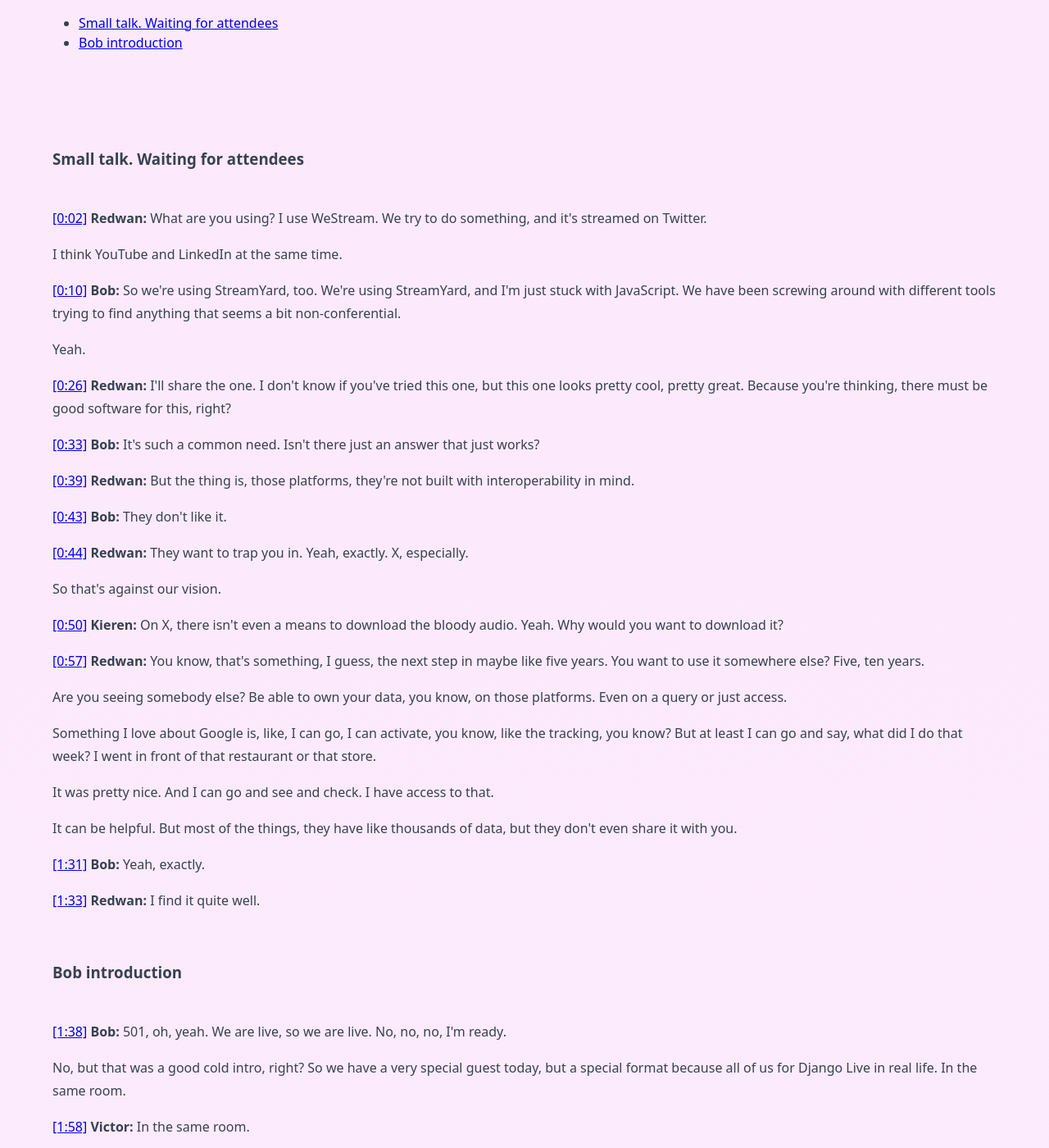
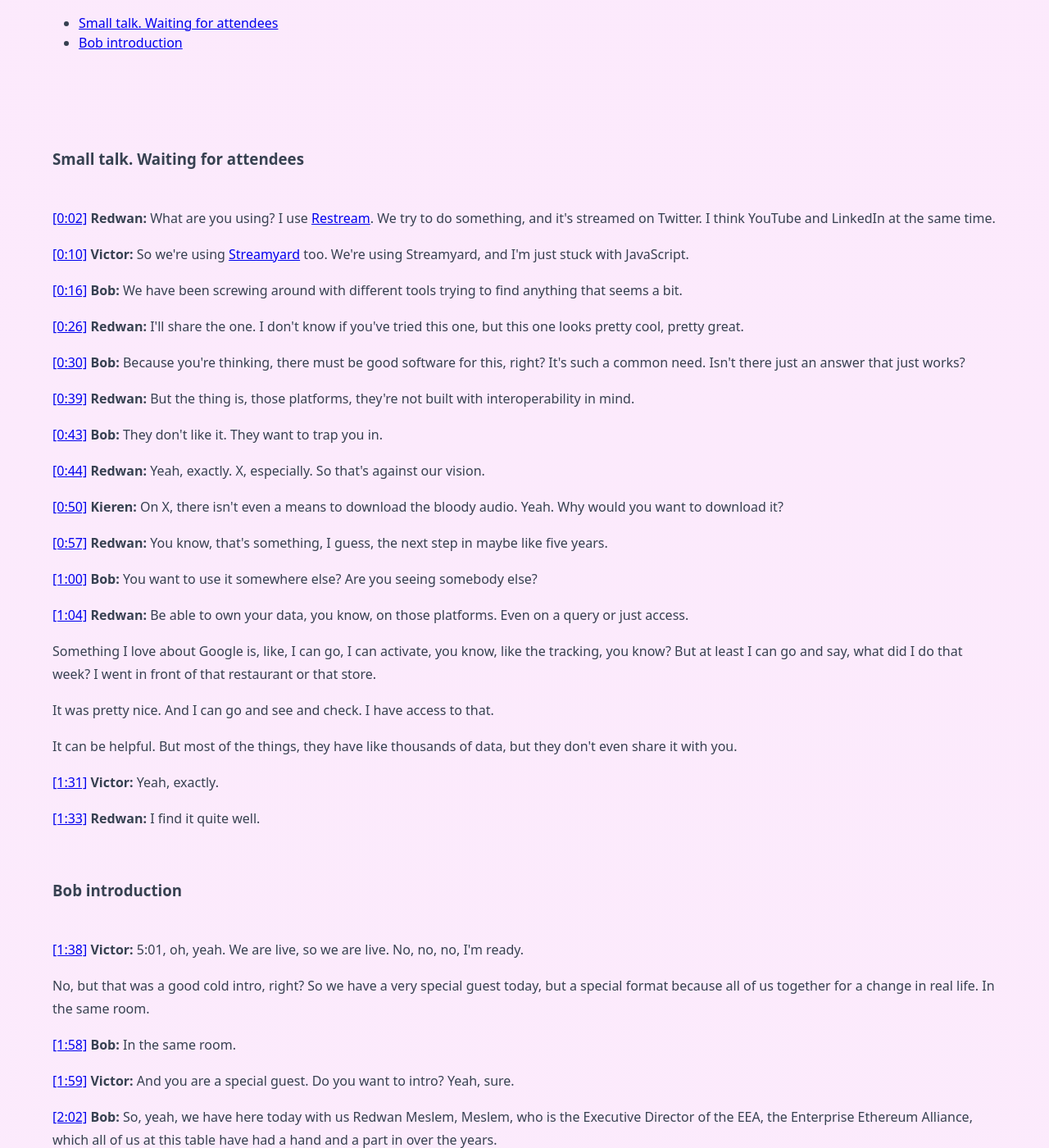
Before and after one commit to stratomercata/stratomercata-website, a Jekyll site: the page built from source/_videos/institutions-want-tokens-how-is-ethereum-keeping-up.md, in a window 1280 px wide and 1400 px high, scrolled down 1111 px. Shown: the whole window at 82% size. Built offline with Jekyll 4.4.1, drawn with Linux system fonts in a browser that asks for light colours; comment, search, counter and statistics services are not loaded; some of the changed text lies outside the part shown.

Commit message:
Redwan transcript to Sberbank 6:16 and formatting changes (#6)
* Readd removed text

* Added MP3 of today's session

* Edited transcript to Sberbank 6:16.

* Enhance video transcript with rich media embeds and improve CSS layout

- Expanded four URL references into full embeds in institutions-want-tokens video:
  * Cointelegraph article about Masterchain with image, description, author, and date
  * Three YouTube videos from Ethereum Foundation (DevCon 3, Nov 2017)

- CSS improvements to blog-embed-card styling:
  * Added text wrapping to blog-embed-title to prevent overflow
  * Added padding to blog-embed-title-with-padding (18px) to match metadata section
  * Added margin-bottom (12px) to blog-embed-description for proper spacing

- Removed redundant url parameter from video embeds (src already provides embed)
- Added author and date metadata to YouTube video embeds for proper attribution

These changes improve the visual presentation and information density of embedded
content while maintaining consistent spacing and layout across different embed types.

* Enable GitHub Actions builds for pull requests

- Added pull_request trigger to workflow to build PRs targeting main
- Added conditional to deploy job to only deploy on pushes to main (not PRs)
- This allows PR validation without deploying unmerged changes

```diff
--- a/source/_videos/institutions-want-tokens-how-is-ethereum-keeping-up.md
+++ b/source/_videos/institutions-want-tokens-how-is-ethereum-keeping-up.md
@@ -32,39 +32,40 @@
 <br>
 
 [[0:02]](https://www.youtube.com/watch?v=CNavXFv3ats&t=2s) **Redwan:**
-What are you using? I use WeStream. We try to do something, and it's streamed on Twitter.
+What are you using? I use [Restream](https://restream.io). We try to do something, and it's streamed on Twitter.  I think YouTube and LinkedIn at the same time.
 
-I think YouTube and LinkedIn at the same time.
+[[0:10]](https://www.youtube.com/watch?v=CNavXFv3ats&t=10s) **Victor:**
+So we're using [Streamyard](https://streamyard.com/) too. We're using Streamyard, and I'm just stuck with JavaScript.
 
-[[0:10]](https://www.youtube.com/watch?v=CNavXFv3ats&t=10s) **Bob:**
-So we're using StreamYard, too. We're using StreamYard, and I'm just stuck with JavaScript. We have been screwing around with different tools trying to find anything that seems a bit non-conferential.
-
-Yeah.
+[[0:16]](https://www.youtube.com/watch?v=CNavXFv3ats&t=16s) **Bob:**
+We have been screwing around with different tools trying to find anything that seems a bit.
 
 [[0:26]](https://www.youtube.com/watch?v=CNavXFv3ats&t=26s) **Redwan:**
-I'll share the one. I don't know if you've tried this one, but this one looks pretty cool, pretty great. Because you're thinking, there must be good software for this, right?
+I'll share the one. I don't know if you've tried this one, but this one looks pretty cool, pretty great.
 
-[[0:33]](https://www.youtube.com/watch?v=CNavXFv3ats&t=33s) **Bob:**
-It's such a common need. Isn't there just an answer that just works?
+[[0:30]](https://www.youtube.com/watch?v=CNavXFv3ats&t=30s) **Bob:**
+Because you're thinking, there must be good software for this, right?  It's such a common need. Isn't there just an answer that just works?
 
 [[0:39]](https://www.youtube.com/watch?v=CNavXFv3ats&t=39s) **Redwan:**
 But the thing is, those platforms, they're not built with interoperability in mind.
 
 [[0:43]](https://www.youtube.com/watch?v=CNavXFv3ats&t=43s) **Bob:**
-They don't like it.
+They don't like it.  They want to trap you in.
 
 [[0:44]](https://www.youtube.com/watch?v=CNavXFv3ats&t=44s) **Redwan:**
-They want to trap you in. Yeah, exactly. X, especially.
-
-So that's against our vision.
+ Yeah, exactly. X, especially.  So that's against our vision.
 
 [[0:50]](https://www.youtube.com/watch?v=CNavXFv3ats&t=50s) **Kieren:**
 On X, there isn't even a means to download the bloody audio. Yeah. Why would you want to download it?
 
 [[0:57]](https://www.youtube.com/watch?v=CNavXFv3ats&t=57s) **Redwan:**
-You know, that's something, I guess, the next step in maybe like five years. You want to use it somewhere else? Five, ten years.
+You know, that's something, I guess, the next step in maybe like five years.
 
-Are you seeing somebody else? Be able to own your data, you know, on those platforms. Even on a query or just access.
+[[1:00]](https://www.youtube.com/watch?v=CNavXFv3ats&t=60s) **Bob:**
+You want to use it somewhere else?  Are you seeing somebody else?
+
+[[1:04]](https://www.youtube.com/watch?v=CNavXFv3ats&t=64s) **Redwan:**
+Be able to own your data, you know, on those platforms. Even on a query or just access.
 
 Something I love about Google is, like, I can go, I can activate, you know, like the tracking, you know? But at least I can go and say, what did I do that week? I went in front of that restaurant or that store.
 
@@ -72,7 +73,7 @@
 
 It can be helpful. But most of the things, they have like thousands of data, but they don't even share it with you.
 
-[[1:31]](https://www.youtube.com/watch?v=CNavXFv3ats&t=91s) **Bob:**
+[[1:31]](https://www.youtube.com/watch?v=CNavXFv3ats&t=91s) **Victor:**
 Yeah, exactly.
 
 [[1:33]](https://www.youtube.com/watch?v=CNavXFv3ats&t=93s) **Redwan:**
@@ -86,41 +87,59 @@
 
 <br>
 
-[[1:38]](https://www.youtube.com/watch?v=CNavXFv3ats&t=98s) **Bob:**
-501, oh, yeah. We are live, so we are live. No, no, no, I'm ready.
+[[1:38]](https://www.youtube.com/watch?v=CNavXFv3ats&t=98s) **Victor:**
+5:01, oh, yeah. We are live, so we are live. No, no, no, I'm ready.
 
-No, but that was a good cold intro, right? So we have a very special guest today, but a special format because all of us for Django Live in real life. In the same room.
+No, but that was a good cold intro, right? So we have a very special guest today, but a special format because all of us together for a change in real life. In the same room.
 
-[[1:58]](https://www.youtube.com/watch?v=CNavXFv3ats&t=118s) **Victor:**
+[[1:58]](https://www.youtube.com/watch?v=CNavXFv3ats&t=118s) **Bob:**
 In the same room.
 
-[[1:59]](https://www.youtube.com/watch?v=CNavXFv3ats&t=119s) **Bob:**
+[[1:59]](https://www.youtube.com/watch?v=CNavXFv3ats&t=119s) **Victor:**
 And you are a special guest. Do you want to intro? Yeah, sure.
 
-So, yeah, we have here today with us Rebwan Meslam. Yes. Meslam, who is the executive director of the EA, the Enterprise Ethereum Alliance, which all of us at this table have had a hand and a part in over the years.
+[[2:02]](https://www.youtube.com/watch?v=CNavXFv3ats&t=122s) **Bob:**
+So, yeah, we have here today with us Redwan Meslem, Meslem, who is the Executive Director of the EEA, the Enterprise Ethereum Alliance, which all of us at this table have had a hand and a part in over the years.
 
+[[2:21]](https://www.youtube.com/watch?v=CNavXFv3ats&t=141s) **Kieren:**
 Healthy run.
 
 [[2:22]](https://www.youtube.com/watch?v=CNavXFv3ats&t=142s) **Victor:**
 Yes, exactly.
 
-[[2:23]](https://www.youtube.com/watch?v=CNavXFv3ats&t=143s) **Bob:**
-So, yeah, it's like it's eight years now. It was in 2017. Yeah, February 2017 was the launch date on the 28th.
+[[2:23]](https://www.youtube.com/watch?v=CNavXFv3ats&t=143s) **Kieren:**
+So, yeah, it's like it's eight years now.
 
-There was pre-work solidly before, at least three months, maybe more. There were meetings I was part of in December and January. There were, I mean, those were the first big meetings, right, you know, with whatever, 30, 40 people, crazy amounts.
+[[2:26]](https://www.youtube.com/watch?v=CNavXFv3ats&t=146s) **Bob:**
+It was in 2017. Yeah, February 2017 was the launch date on the 28th.
 
-But yeah, like it really started probably at DEF CON 2, really. Those were the discussions. So that was Shanghai, October.
+[[2:30]](https://www.youtube.com/watch?v=CNavXFv3ats&t=150s) **Kieren:**
+There was pre-work solidly before, at least three months, maybe more.
 
-There was the kickoff meeting at the JP Morgan office, which was pretty big. And even before, they were the closed door meetings at Microsoft. Right, so that public launch was February.
+[[2:34]](https://www.youtube.com/watch?v=CNavXFv3ats&t=154s) **Bob:**
+There were meetings I was part of in December and January. There were, I mean, those were the first big meetings, right, you know, with whatever, 30, 40 people, crazy amounts.
 
-It was February. But December, there was an internal like one. And then JP Morgan was in January of 2017.
+But yeah, like it really started probably at DEVCON 2, really. Those were the discussions. So that was Shanghai, October.
 
-But yeah, like a lot of those initial contacts have happened at DEF CON 2 in October the previous year. Well, in the DEF CON 2. Oh, yes.
+[[2:56]](https://www.youtube.com/watch?v=CNavXFv3ats&t=176s) **Kieren:**
+There was the kickoff meeting at the JP Morgan office, which was pretty big. And even before, they were the closed door meetings at Microsoft.
 
-Yeah, so like basically there was a lot of conversations there about figuring out how to bring on enterprises too. And there were a lot of interested parties. And yeah, like the group of people, which was I think about six people that were interested, met at like a Starbucks just off site.
+[[3:07]](https://www.youtube.com/watch?v=CNavXFv3ats&t=187s) **Bob:**
+Right, so that public launch was February.
 
-And that was sort of the idea formation thing about the... And then Matt spoke of NewCo held a little bar side event as well, which we have some technical issues. Oh, okay.
+But December, there was an internal like one. And then JP Morgan was in January of 2017.
 
+But yeah, like a lot of those initial contacts had happened at DEVCON 2 in October the previous year.
+
+[[3:26]](https://www.youtube.com/watch?v=CNavXFv3ats&t=206s) **Victor:**
+Well, in the DEVCON 2. Yeah, so like basically there was a lot of conversations there about figuring out how to bring on enterprises too. And there were a lot of interested parties. And yeah, like the group of people, which was I think about six people that were interested, met at like a Starbucks just off site.
+
+And that was sort of the idea formation thing about the...
+
+[[3:58]](https://www.youtube.com/watch?v=CNavXFv3ats&t=238s) **Bob:**
+And then [Matt Spoke](https://x.com/MattSpoke) of [Nuco](https://web.archive.org/web/20180320181516/https://nuco.io/) held a little bar side event as well, which we have some technical issues. Oh, okay.
+
+[[4:16]](https://www.youtube.com/watch?v=CNavXFv3ats&t=256s) **Victor:**
 Hold on a second. I'm just going to push you. Insist to tell everybody.
 
 We have a technical issue, everybody. I can, I will fix that. Oh, did I?
@@ -129,38 +148,89 @@
 
 So everyone, please join us on YouTube. Spaces at 5 a.m. Right.
 
-[[4:35]](https://www.youtube.com/watch?v=CNavXFv3ats&t=275s) **Victor:**
-Yes.
+[[4:36]](https://www.youtube.com/watch?v=CNavXFv3ats&t=276s) **Bob:**
+But yeah, [Matt Spoke](https://x.com/MattSpoke), held a little event at one of the bars upstairs, which I went to and there were various others there. If you went to that as well.
 
-[[4:36]](https://www.youtube.com/watch?v=CNavXFv3ats&t=276s) **Bob:**
-But yeah, Matt spoke, held a little event at one of the bars upstairs, which I went to and there were various others there. If you went to that as well. I didn't go to that one.
+[[4:45]](https://www.youtube.com/watch?v=CNavXFv3ats&t=285s) **Victor:**
+I didn't go to that one.
 
 So I think it's, I think the main thing was that, yeah, so I think the main thing, I'm going to try and fix this right now on Twitter. Live technical support, see if I can resolve it right now. If not, I did choose a...
 
-But also parallel in that, because I was still working for the Ethereum Foundation at the time was that there was like an enterprise slack set up there, which was actually started by Vitalik, who afterwards said people kept badgering him about enterprise stuff. That's right. So at some point he just dumped them all in a stack, in a slack and run away.
+[[5:09]](https://www.youtube.com/watch?v=CNavXFv3ats&t=309s) **Bob:**
+But also parallel in that, because I was still working for the [Ethereum Foundation](https://ethereum.foundation) at the time was that there was like an enterprise Slack set up there, which was actually started by Vitalik, who afterwards said people kept badgering him about enterprise stuff. So at some point he just dumped them all in a stack, in a Slack and ran away.
 
 Yeah. That was the technique. So that was not quite the same group.
 
-It was a larger group that's slightly different. Nuko was part of that. Nuko was part of that.
+It was a larger group that's slightly different.
+
+[[5:41]](https://www.youtube.com/watch?v=CNavXFv3ats&t=341s) **Victor:**
+[Nuco](https://web.archive.org/web/20180320181516/https://nuco.io/) was part of that.
 
 Also... By the way, we should introduce ourselves. We should.
 
-Yeah, hi, I'm Bobson Wilson. I'm head of ecosystem at StratoMercado. Kim James-Levin, CEO of Blockups.
+[[5:49]](https://www.youtube.com/watch?v=CNavXFv3ats&t=349s) **Bob:**
+Yeah, hi, I'm Bob Summerwill. I'm Head of Ecosystem at STRATO Mercata.
 
-Victor Wong. Creators of StratoMercado. Yeah, and Victor Wong, chief product officer of Blockups.
+[[5:56]](https://www.youtube.com/watch?v=CNavXFv3ats&t=356s) **Kieren:**
+Kieren James-Lubin, CEO of [BlockApps](https://blockapps.net).
 
-So, sorry, back... But yeah, Amos as well. Do you remember that?
+[[5:56]](https://www.youtube.com/watch?v=CNavXFv3ats&t=358s) **Victor:**
+Victor Wong.
 
-Yeah. Oh yeah. We should check in on, I haven't thought of Amos until...
+[[5:59]](https://www.youtube.com/watch?v=CNavXFv3ats&t=356s) **Kieren:**
+Creators of STRATO Mercata.
 
-No. In like several years until the moment. So the interesting thing about what they were doing, so that was like some Taiwan bank consortium thing.
+[[6:00]](https://www.youtube.com/watch?v=CNavXFv3ats&t=358s) **Victor:**
+Yeah, and Victor Wong, Chief Product Officer of [BlockApps](https://blockapps.net).
 
-But then they did like work on like Chinese cryptography and stuff. Like they've got differing requirements, right? And the master chain, which was in Russia, that was like a spare bank thing.
+So, sorry, back...
 
-Spare bank was paid for the consumption.
+[[6:06]](https://www.youtube.com/watch?v=CNavXFv3ats&t=358s) **Bob:**
+But yeah, [AMIS](https://www.amis.com/) as well. Do you remember that?
+
+[[6:10]](https://www.youtube.com/watch?v=CNavXFv3ats&t=410s) **Kieren:**
+Yeah. Oh yeah. We should check in on, I haven't thought of [AMIS](https://www.amis.com/) until...
+
+No. In like several years until the moment.
+
+[[6:16]](https://www.youtube.com/watch?v=CNavXFv3ats&t=416s) **Bob:**
+So the interesting thing about what they were doing, so that was like some Taiwan bank consortium thing.
+
+But then they did like work on like Chinese cryptography and stuff. Like they've got differing requirements, right? And Masterchain, which was in Russia, that was like a [Sberbank](https://www.sberbank.com/) thing.
+
+{% include content-embed.html
+  url="https://cointelegraph.com/news/blockchain-revolution-in-russia-bank-of-russia-tests-masterchain"
+  title="Blockchain revolution in Russia: Bank of Russia tests MasterChain"
+  description="Bank of Russia has introduced Masterchain, an Ethereum-based Blockchain prototype created to serve interests of the financial market actors."
+  img="https://images.cointelegraph.com/cdn-cgi/image/format=auto,onerror=redirect,quality=90,width=1434/https://s3.cointelegraph.com/storage/uploads/view/64d02c317d463a581bbab940f42cf78b.jpg"
+  site="Cointelegraph"
+  author="Alicia Naumoff"
+  date="2016-10-13"
+%}
+
+{% include content-embed.html
+  src="https://www.youtube.com/embed/ka93x3xDAkg"
+  title="A Fast and Scalable Blockchain for Enterprise Users"
+  author="Jan Xie"
+  date="2017-11-26"
+%}
+
+{% include content-embed.html
+  src="https://www.youtube.com/embed/faVnsBRLAL4"
+  title="Pluggable Crypto Layer: Introducing Government-approved cryptography to Ethereum"
+  author="Kirill Ivkushkin"
+  date="2017-11-26"
+%}
+
+{% include content-embed.html
+  src="https://www.youtube.com/embed/7PpQS4hQP9A"
+  title="Advancing Ethereum in Permissioned Networks: Integrating PBFT into Quorum"
+  author="Tyrone Lobban and Yu-Te Lin"
+  date="2017-11-26"
+%}
 
 [[6:44]](https://www.youtube.com/watch?v=CNavXFv3ats&t=404s) **Redwan:**
-I have a question for you, it's interesting. Because you have, you know, I was not at the EE at that time. And so it's very interesting for me to, you know, what were the hopes and really excitement that you see, you know, you were part of those early conversations, this was created, 13, I think, companies.
+I have a question for you, it's interesting. Because you have, you know, I was not at the EEA at that time. And so it's very interesting for me to, you know, what were the hopes and really excitement that you see, you know, you were part of those early conversations, this was created, 13, I think, companies.
 
 It's like a pretty, it was a pretty big event, you know. As you mentioned, you know, like JP Morgan and everything, all those big names coming into the ecosystem. And what were the hopes and really like the overall like atmosphere, you know, when the year was created, I think?
 
@@ -588,7 +658,9 @@
 Like, and I think bridging, you know, like the Ethereum world with a traditional finance also like something that we're pretty excited to do in a couple of weeks. Yeah, that's awesome. We'll be also in Singapore FinTech Week next month, in DEF CON in Argentina, and we'll be also in Abu Dhabi for Finance Week.
 
 [[49:09]](https://www.youtube.com/watch?v=CNavXFv3ats&t=2949s) **Bob:**
- Not the German spelling of it. Yeah.
+Cool. And Bob, where can people find you? So yeah, I'm on Twitter.
+
+Says my name, Bob Summerville with a W-I-L-L, not Ville, not Summerville. Not the German spelling of it. Yeah.
 
 Karen? K. James Lubin on X, YouTube, et cetera.
 
--- a/source/assets/css/common.css
+++ b/source/assets/css/common.css
@@ -1504,11 +1504,23 @@
   background: #e8e8e8;
 }
 
-.blog-embed-title {
+.blog-embed-title,
+.blog-embed-title-with-padding {
   font-weight: bold;
   font-size: 1.13em;
   margin-bottom: 6px;
   color: #222;
+  word-wrap: break-word;
+  overflow-wrap: break-word;
+  hyphens: auto;
+}
+
+.blog-embed-title-with-padding {
+  padding: 18px 18px 0 18px;
+}
+
+.blog-embed-description {
+  margin-bottom: 12px;
 }
 
 .content-embed-metadata {
```
Also changed, not shown: 1 other file.
